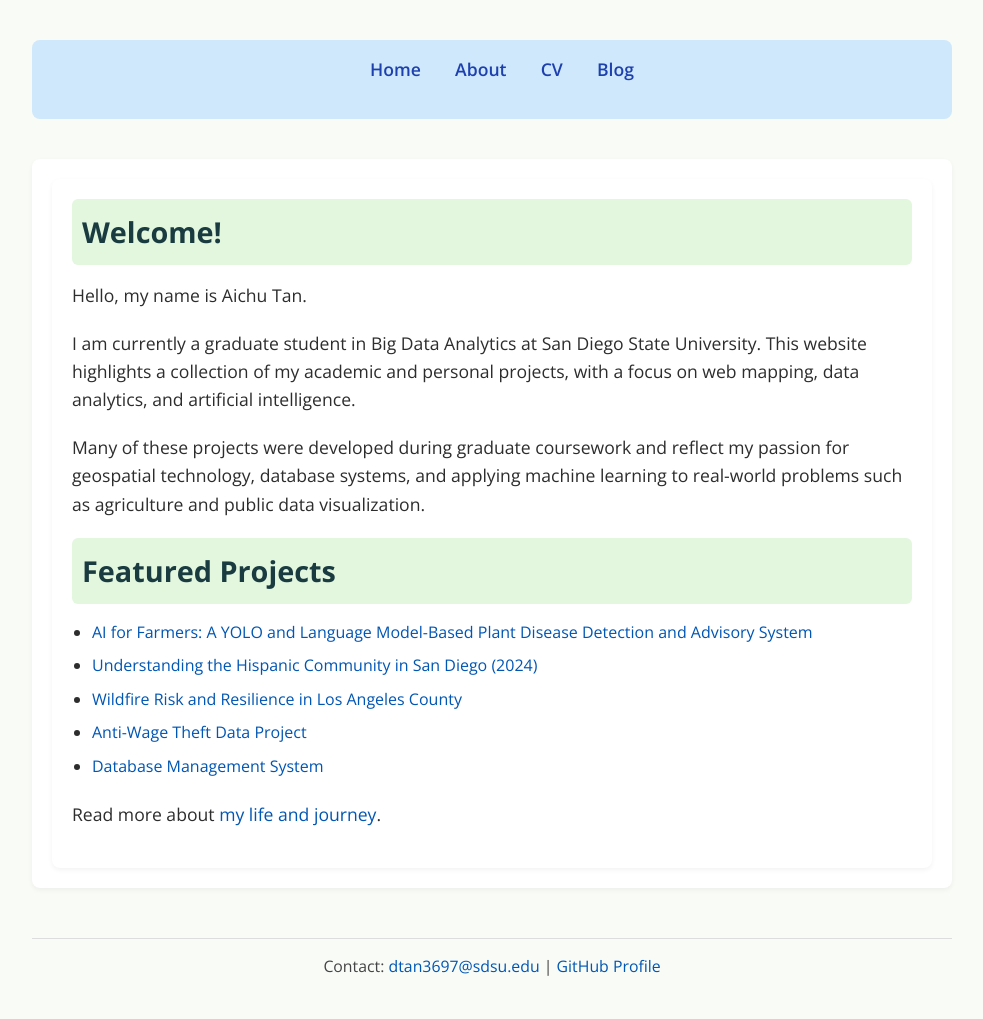
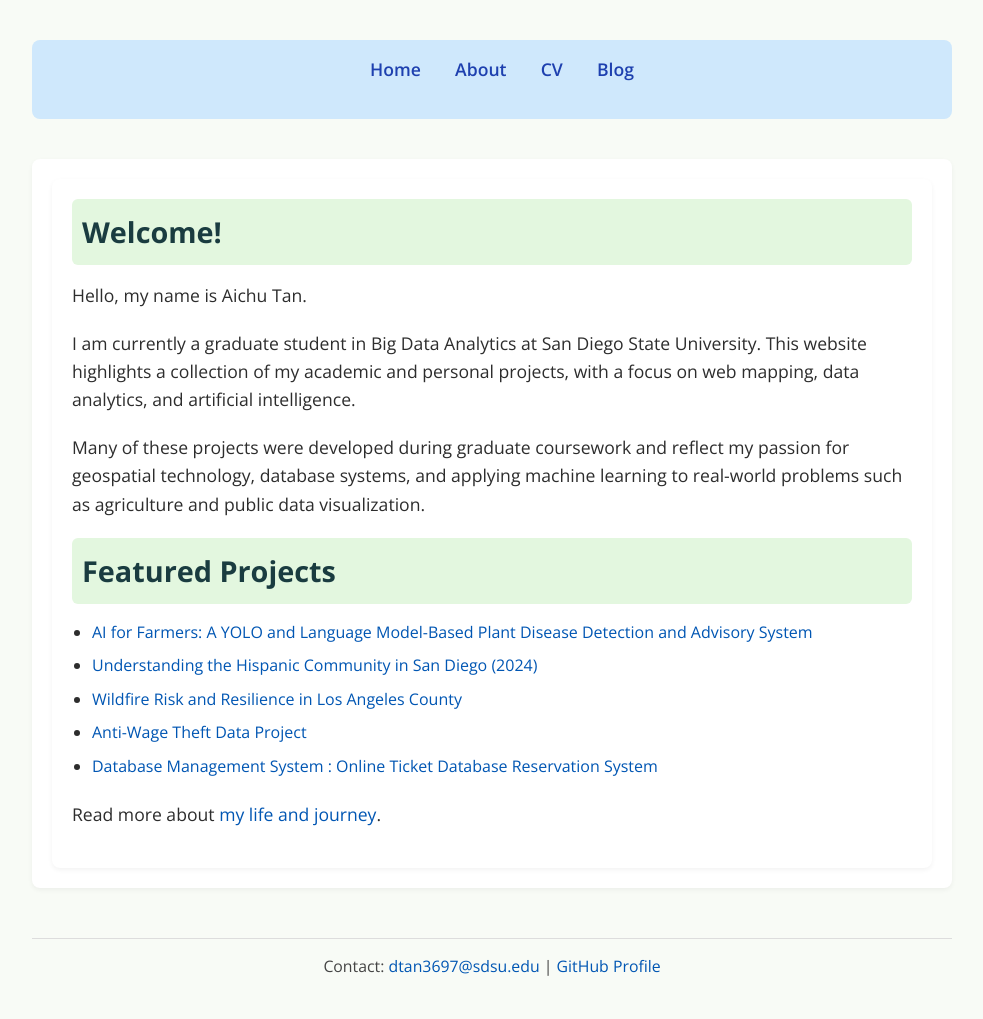
Before and after one commit to AichuTan/MyPortfolio, a Jekyll site: the page built from index.html, in a window 1280 px wide. Shown: the whole page, without its empty margins (148-1131 px from the left). Built offline with Jekyll 4.4.1, drawn with Linux system fonts in a browser that asks for light colours.

Commit message:
Update index.html

```diff
--- a/index.html
+++ b/index.html
@@ -38,7 +38,7 @@ title: Aichu Tan- My Portfolio
           <a href="https://sites.google.com/sdsu.edu/wagetheft/home?authuser=1">Anti-Wage Theft Data Project</a>
         </li>
       <li>
-          <a href="https://github.com/AichuTan/Online-Ticket-Database-Management-System">Database Management System</a>
+          <a href="https://github.com/AichuTan/Online-Ticket-Database-Management-System">Database Management System : Online Ticket Database Reservation System</a>
         </li>
       </ul>
 
```
